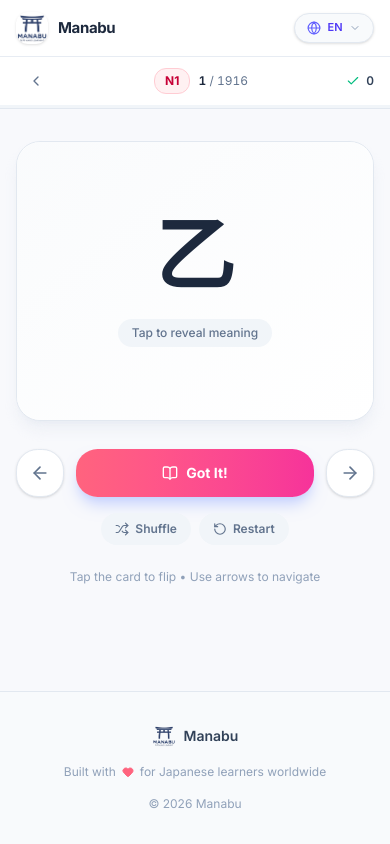
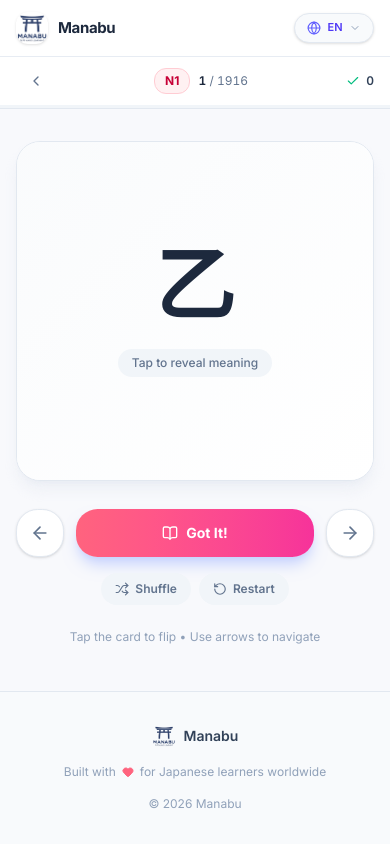
Before and after one commit to prashandev77/manabu, a Next.js app: page /study/n1 in a window 390 px wide. Built offline with nearby package versions, Linux system fonts and the light colour scheme.

Commit message:
feat: redesign flashcard UI and improve flip interaction container responsiveness

```diff
--- a/src/app/globals.css
+++ b/src/app/globals.css
@@ -78,9 +78,13 @@
   -webkit-backface-visibility: hidden;
   position: absolute;
   inset: 0;
+  overflow: hidden;
+  border-radius: 1.5rem;
 }
 .flip-face-back {
   transform: rotateY(180deg);
+  overflow-y: auto;
+  -webkit-overflow-scrolling: touch;
 }
 
 /* ── Animations ───────────────────────────────── */
--- a/src/app/study/[level]/page.tsx
+++ b/src/app/study/[level]/page.tsx
@@ -39,7 +39,7 @@ function FlipCard({
   return (
     <div
       className="flip-container mx-auto w-full max-w-sm cursor-pointer select-none"
-      style={{ height: "clamp(280px, 55vw, 380px)" }}
+      style={{ height: "clamp(340px, 60vw, 400px)" }}
       onClick={onFlip}
       role="button"
       tabIndex={0}
@@ -49,8 +49,8 @@ function FlipCard({
       <div className={`flip-inner h-full w-full ${isFlipped ? "is-flipped" : ""}`}>
 
         {/* FRONT – Kanji character */}
-        <div className="flip-face flex flex-col items-center justify-center rounded-3xl border border-slate-200 bg-white shadow-lg shadow-slate-200/60">
-          <div className="absolute inset-0 rounded-3xl bg-gradient-to-br from-slate-50/80 to-white" />
+        <div className="flip-face flex flex-col items-center justify-center border border-slate-200 bg-white shadow-lg shadow-slate-200/60">
+          <div className="absolute inset-0 bg-gradient-to-br from-slate-50/80 to-white" />
           <div className="relative z-10 flex flex-col items-center px-6">
             <span
               className="font-bold leading-none text-slate-800"
@@ -65,46 +65,43 @@ function FlipCard({
         </div>
 
         {/* BACK – Meaning + readings */}
-        <div className="flip-face flip-face-back flex flex-col items-center justify-center rounded-3xl border border-slate-200 bg-white shadow-lg shadow-slate-200/60">
-          <div className="absolute inset-0 rounded-3xl bg-gradient-to-br from-indigo-50/40 to-violet-50/30" />
-          <div className="relative z-10 flex w-full flex-col items-center justify-center gap-3 px-5 py-4 sm:gap-4 sm:px-6">
+        <div className="flip-face flip-face-back flex flex-col items-center border border-slate-200 bg-white shadow-lg shadow-slate-200/60">
+          <div className="absolute inset-0 bg-gradient-to-br from-indigo-50/40 to-violet-50/30 pointer-events-none" />
 
-            {/* Small kanji label for context */}
-            <span className="text-3xl font-bold text-slate-300 sm:text-4xl">
-              {kanji.kanji}
-            </span>
+          <div className="relative z-10 flex h-full w-full flex-col items-center justify-center px-5 py-5">
 
-            {/* Meaning – the hero of this side */}
-            <div className={`w-full max-w-[280px] rounded-2xl border px-4 py-3 text-center sm:px-5 sm:py-4 ${accent.badge}`}>
-              <p className="text-[10px] font-bold uppercase tracking-widest text-slate-400 mb-1">Meaning</p>
-              <p className="text-lg font-extrabold sm:text-xl">
+            {/* Kanji (small, faded) */}
+            <p className="mb-1 text-2xl font-bold text-slate-200">{kanji.kanji}</p>
+
+            {/* Meaning */}
+            <div className={`w-full max-w-[280px] rounded-2xl border px-4 py-2.5 text-center ${accent.badge}`}>
+              <p className="text-[9px] font-bold uppercase tracking-widest text-slate-400 mb-0.5">Meaning</p>
+              <p className="text-base font-extrabold sm:text-lg leading-snug">
                 {kanji.translations[language]}
               </p>
             </div>
 
-            {/* Readings */}
-            <div className="grid w-full max-w-[280px] grid-cols-2 gap-2">
-              {[
-                { label: "Onyomi",  val: kanji.onyomi  },
-                { label: "Kunyomi", val: kanji.kunyomi },
-              ].map((r) => (
-                <div key={r.label} className="rounded-xl border border-slate-100 bg-slate-50 p-2.5 text-center">
-                  <p className="mb-0.5 text-[9px] font-bold uppercase tracking-widest text-slate-400">{r.label}</p>
-                  <p className="text-xs font-semibold text-slate-700">{r.val || "—"}</p>
-                </div>
-              ))}
+            {/* Readings row */}
+            <div className="mt-3 grid w-full max-w-[280px] grid-cols-2 gap-2">
+              <div className="rounded-xl border border-slate-100 bg-slate-50 px-2 py-2 text-center">
+                <p className="text-[8px] font-bold uppercase tracking-widest text-slate-400">On</p>
+                <p className="mt-0.5 text-xs font-semibold text-slate-700">{kanji.onyomi || "—"}</p>
+              </div>
+              <div className="rounded-xl border border-slate-100 bg-slate-50 px-2 py-2 text-center">
+                <p className="text-[8px] font-bold uppercase tracking-widest text-slate-400">Kun</p>
+                <p className="mt-0.5 text-xs font-semibold text-slate-700">{kanji.kunyomi || "—"}</p>
+              </div>
             </div>
 
             {/* Romaji */}
             {kanji.romaji && kanji.romaji !== "romaji" && (
-              <p className="text-[11px] text-slate-400">
+              <p className="mt-2 text-[11px] text-slate-400">
                 Romaji: <span className="font-medium text-slate-500">{kanji.romaji}</span>
               </p>
             )}
 
-            <div className="flex items-center gap-1.5 rounded-full bg-slate-100 px-3 py-1 sm:py-1.5">
-              <span className="text-[10px] text-slate-400 sm:text-xs">Tap to flip back</span>
-            </div>
+            {/* Hint */}
+            <p className="mt-3 text-[10px] text-slate-400">Tap to flip back</p>
           </div>
         </div>
       </div>
```
